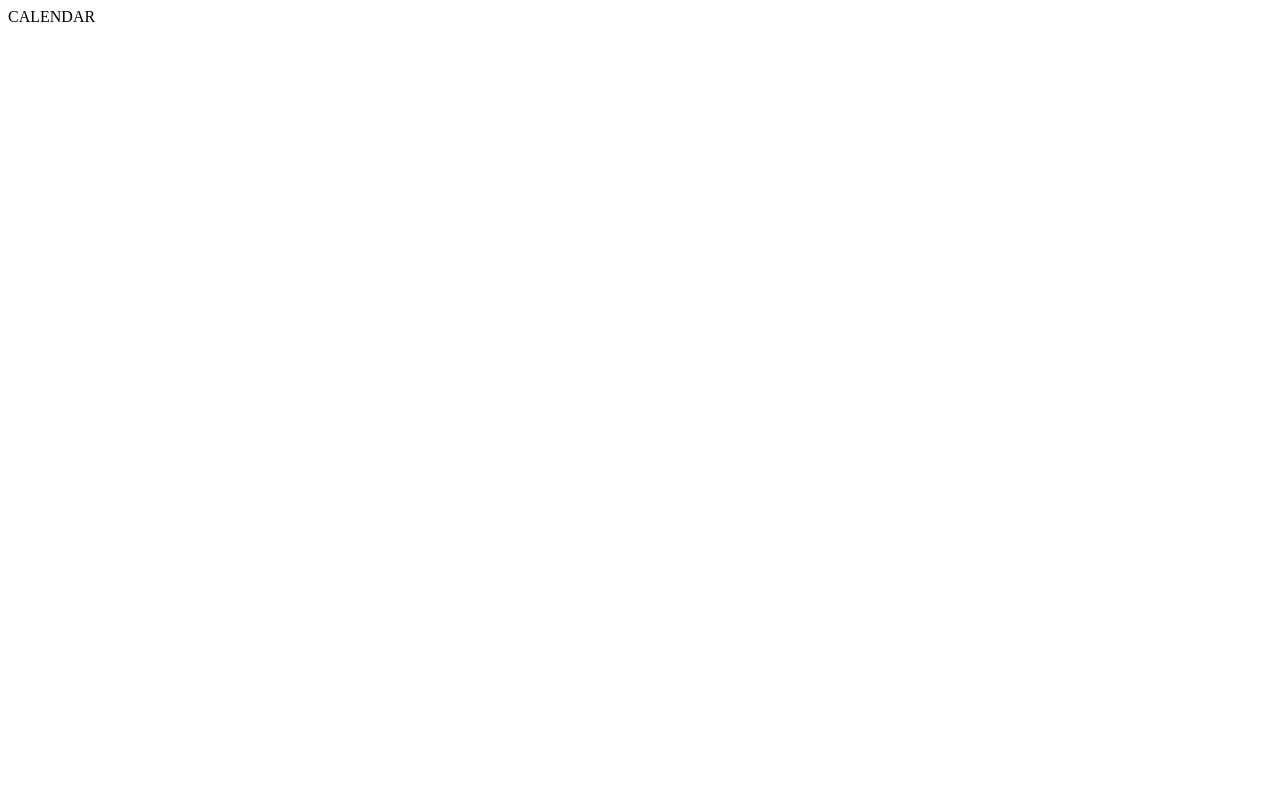
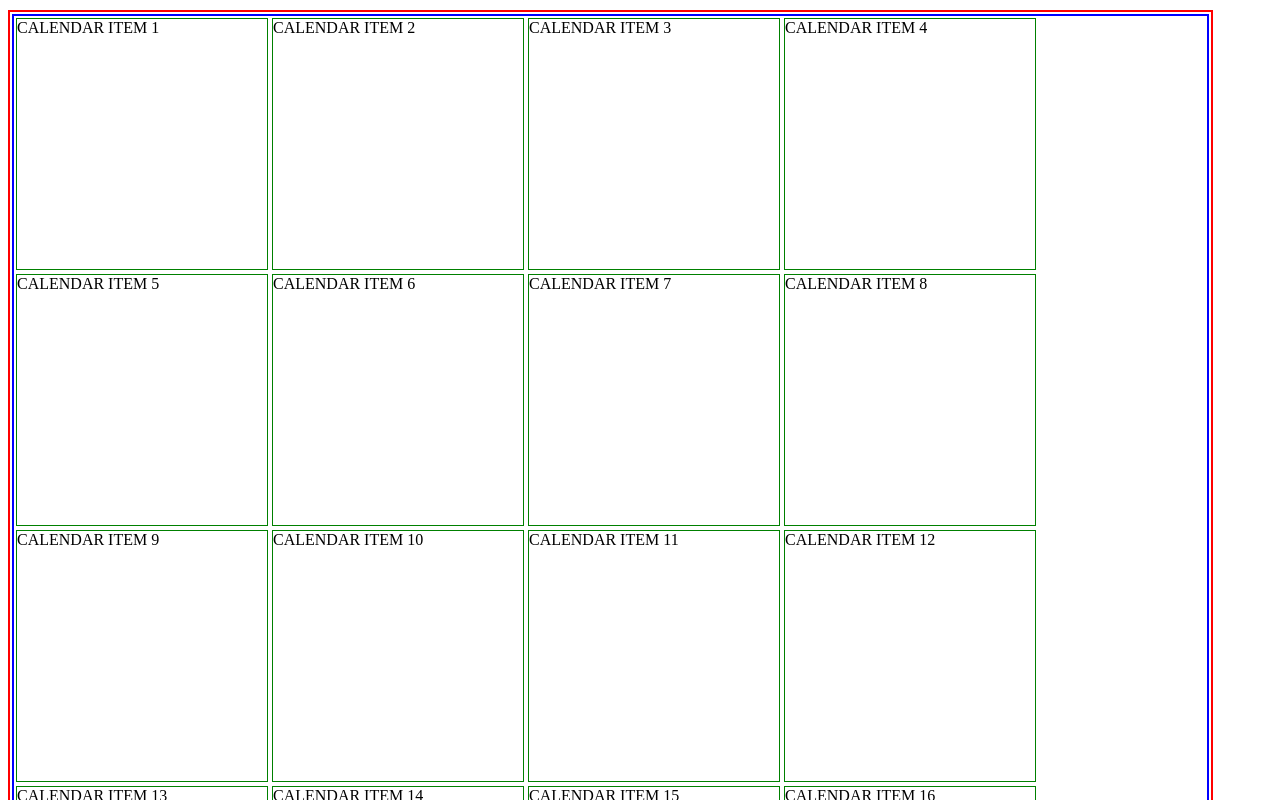
Before and after one commit to maciejk77/calendar-app, a React (Create React App) app: page / in a window 1280 px wide. Shown: the top 800 px of the page. Built offline with nearby package versions, Linux system fonts and the light colour scheme.

Commit message:
basic react app layout card group layout ready for development

```diff
--- a/src/App.js
+++ b/src/App.js
@@ -1,11 +1,28 @@
 import React, { Component } from 'react';
-import './App.css';
+import Calendar from './components/calendar.js';
 
 class App extends Component {
+  constructor(props) {
+    super(props);
+
+    this.state = {
+      data: [
+        {'day':1}, {'day':2}, {'day':3}, {'day':4}, {'day':5},
+        {'day':6}, {'day':7}, {'day':8}, {'day':9}, {'day':10},
+        {'day':11}, {'day':12}, {'day':13}, {'day':14}, {'day':15},
+        {'day':16}, {'day':17}, {'day':18}, {'day':19}, {'day':20},
+        {'day':21}, {'day':22}, {'day':23}, {'day':24}, {'day':25},
+        {'day':26}, {'day':27}, {'day':28}, {'day':29}, {'day':30}, {'day': 31}
+      ]
+    }
+  }
+
   render() {
     return (
-      <div className="App">
-        CALENDAR
+      <div style={{border: "2px solid red", width: "95%", padding: "2px solid green", margin: "10px 0"}}>
+        <Calendar
+          data={this.state.data}
+        />
       </div>
     );
   }
--- /dev/null
+++ b/src/components/calendar.js
@@ -0,0 +1,28 @@
+import React, { Component } from 'react';
+import CalendarItem from './calendar_item.js';
+import '../styles/calendar.css';
+
+class Calendar extends Component {
+
+  render_items() {
+    if(!this.props) { return null };
+    return this.props.data.map( item =>
+      <div>
+        <CalendarItem
+        day={item.day}
+        />
+      </div>
+    )
+  }
+
+  render() {
+    return (
+      <div className="calendar">
+        {this.render_items()}
+      </div>
+    )
+  }
+
+}
+
+export default Calendar;
--- /dev/null
+++ b/src/components/calendar_item.js
@@ -0,0 +1,12 @@
+import React from 'react';
+import '../styles/calendar_item.css';
+
+const CalendarItem = (props) => {
+  return (
+    <div className="calendar_item">
+      CALENDAR ITEM {props.day}
+    </div>
+  )
+}
+
+export default CalendarItem;
--- /dev/null
+++ b/src/styles/calendar.css
@@ -0,0 +1,5 @@
+.calendar {
+  border: 2px solid blue;
+  margin: 2px;
+  display: flex;
+  flex-wrap: wrap; }
--- /dev/null
+++ b/src/styles/calendar.scss
@@ -0,0 +1,6 @@
+.calendar {
+  border: 2px solid blue;
+  margin: 2px;
+  display: flex;
+  flex-wrap: wrap;
+}
--- /dev/null
+++ b/src/styles/calendar_item.css
@@ -0,0 +1,5 @@
+.calendar_item {
+  border: 1px solid green;
+  margin: 2px;
+  width: 250px;
+  height: 250px; }
--- /dev/null
+++ b/src/styles/calendar_item.scss
@@ -0,0 +1,6 @@
+.calendar_item {
+  border: 1px solid green;
+  margin: 2px;
+  width: 250px;
+  height: 250px;
+}
```
Also changed, not shown: package.json (+7 -2 lines), src/App.css (deleted), 1 other file (tests, documents, lock files or other folders).
